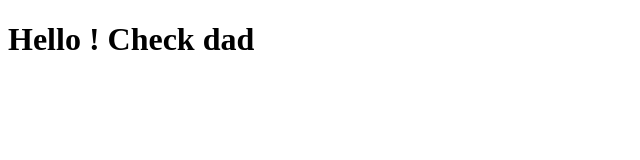
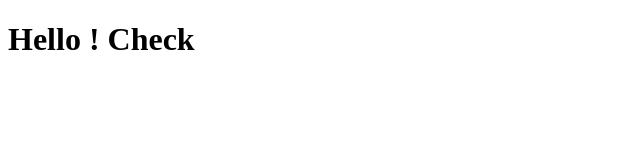
Before and after one commit to JW-CHEN/coursera-test, a plain HTML site: page site/index.html in a window 1280 px wide. Shown: the whole page, without its empty margins (0-640 px from the left). Drawn offline with Linux system fonts and the light colour scheme.

Commit message:
Second Commit

```diff
--- a/site/index.html
+++ b/site/index.html
@@ -4,6 +4,6 @@
 	<title>Hello World</title>
 </head>
 <body>
-<h1>Hello ! Check dad </h1>
+<h1>Hello ! Check </h1>
 </body>
 </html>
```
